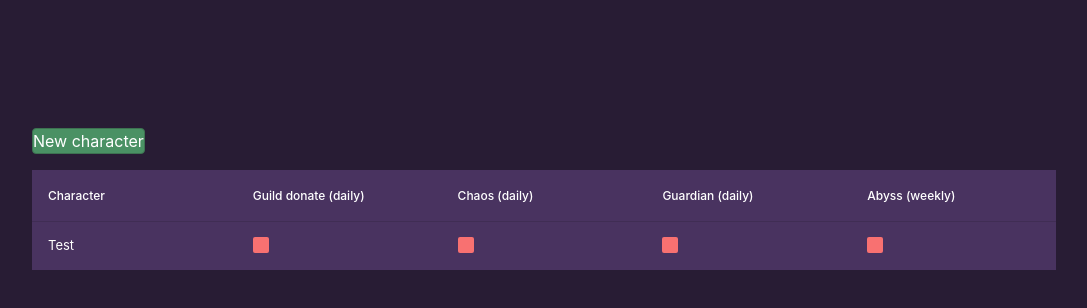
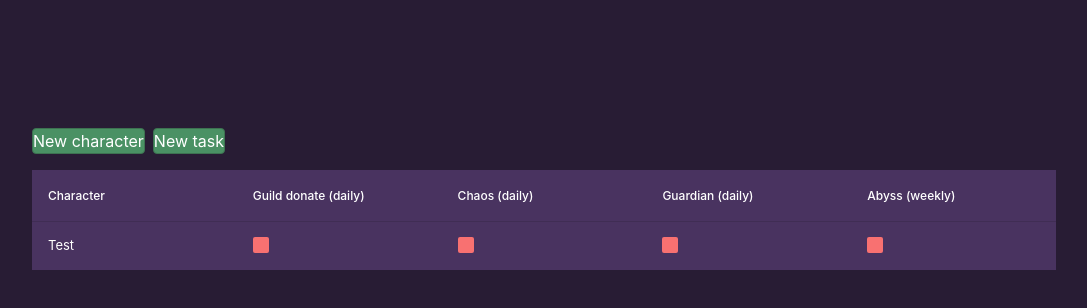
Before and after one commit to stornquist/lost-ark-tracker, a React (Create React App) app: page / in a window 1280 px wide. Shown: the top 308 px of the page, without its empty margins (96-1183 px from the left). Built offline with nearby package versions, Linux system fonts and the light colour scheme.

Commit message:
feat(Main): use new task component

```diff
--- a/src/components/Main/Main.js
+++ b/src/components/Main/Main.js
@@ -1,6 +1,7 @@
 import React from 'react';
 import DataTable, { createTheme } from 'react-data-table-component';
 import NewCharacter from '../NewCharacter';
+import NewTask from '../NewTask/NewTask';
 import { useMainColumns } from './hooks/columns';
 
 createTheme('custom', {
@@ -23,7 +24,8 @@ const Main = ({ data, setData }) => {
   const columns = useMainColumns({ data, handleTaskComplete });
   return (
     <div className="m-32">
-      <NewCharacter />
+      <NewCharacter className="inline mr-2" />
+      <NewTask className="inline" />
       <DataTable data={data} columns={columns} theme="custom" />
     </div>
   );
```
